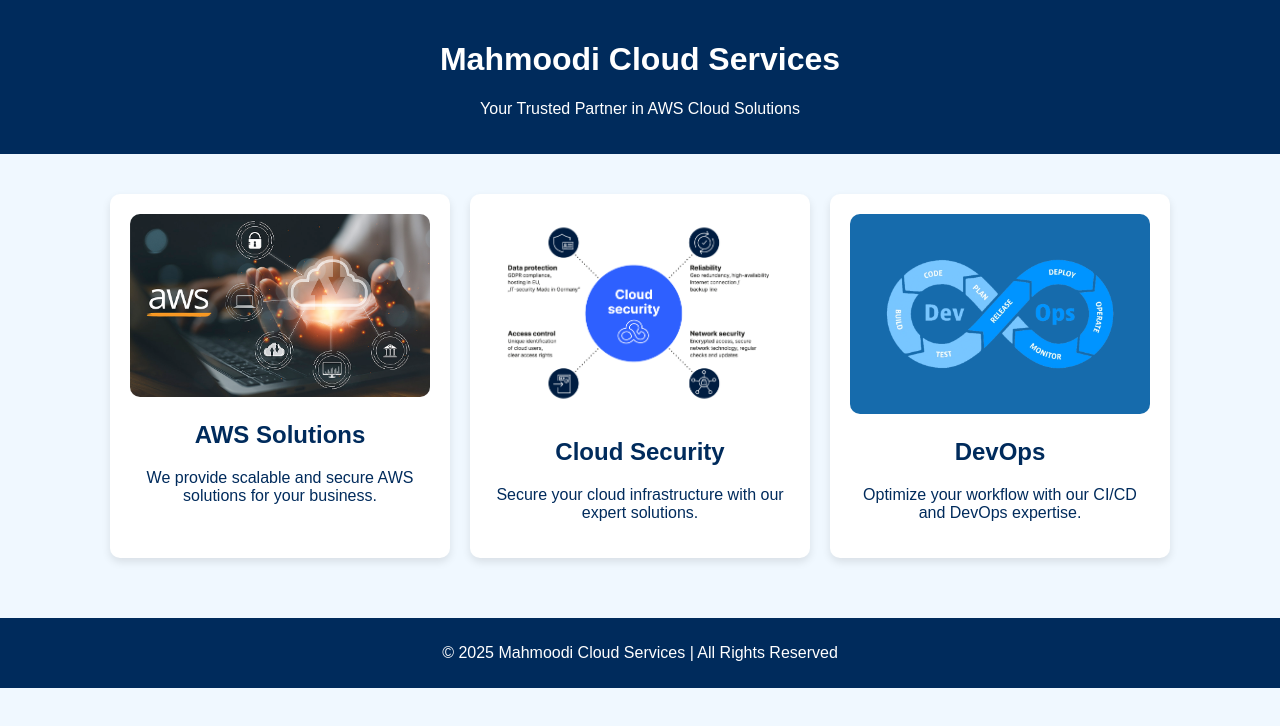
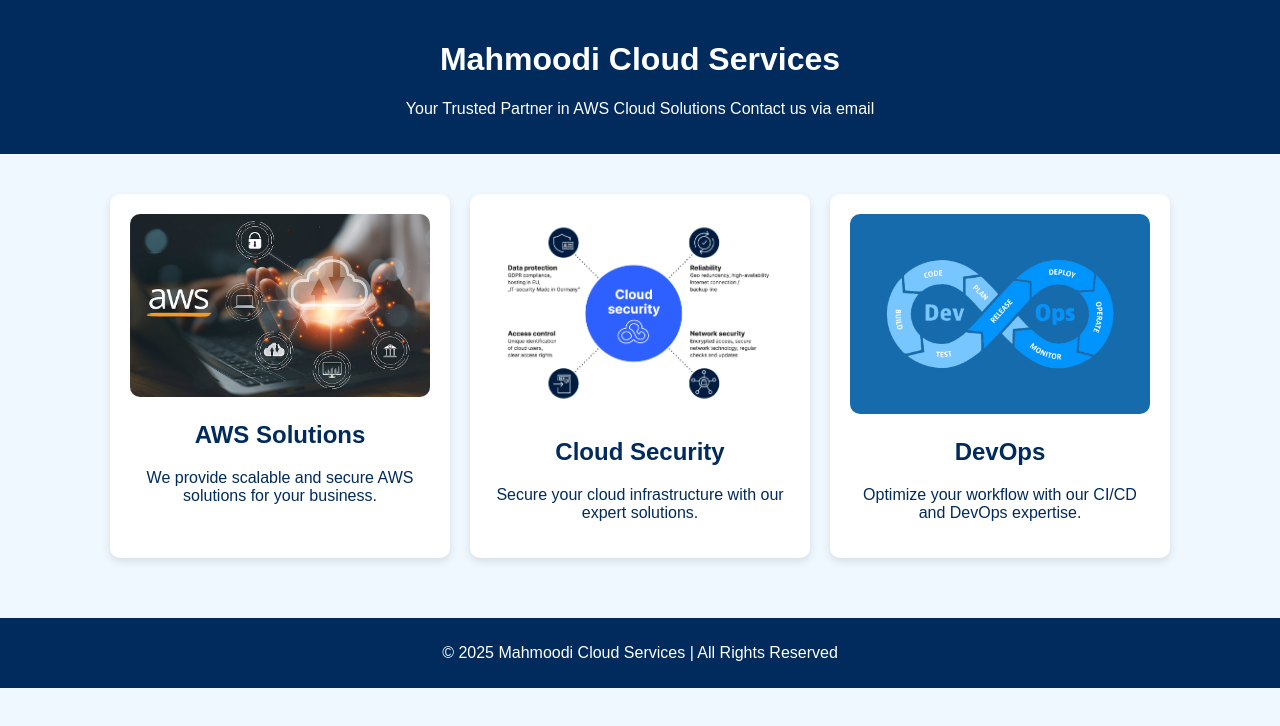
Before and after one commit to Mahmoodi1984/website-jenkins-docker, a plain HTML site: page index.html in a window 1280 px wide. Drawn offline with Linux system fonts and the light colour scheme.

Commit message:
html file modified

```diff
--- a/index.html
+++ b/index.html
@@ -9,7 +9,7 @@
 <body>
     <header>
         <h1>Mahmoodi Cloud Services</h1>
-        <p>Your Trusted Partner in AWS Cloud Solutions</p>
+        <p>Your Trusted Partner in AWS Cloud Solutions Contact us via email</p>
     </header>
 
     <section class="services">
```
